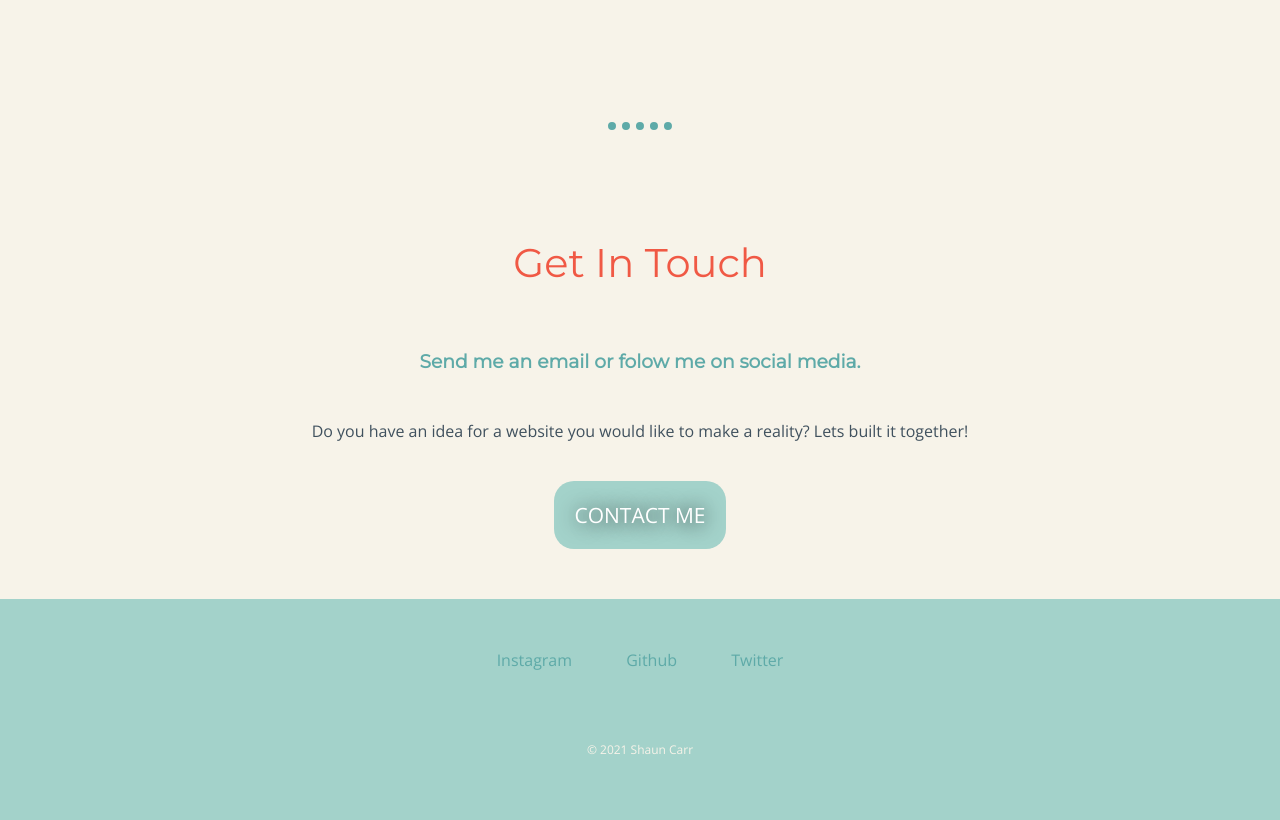
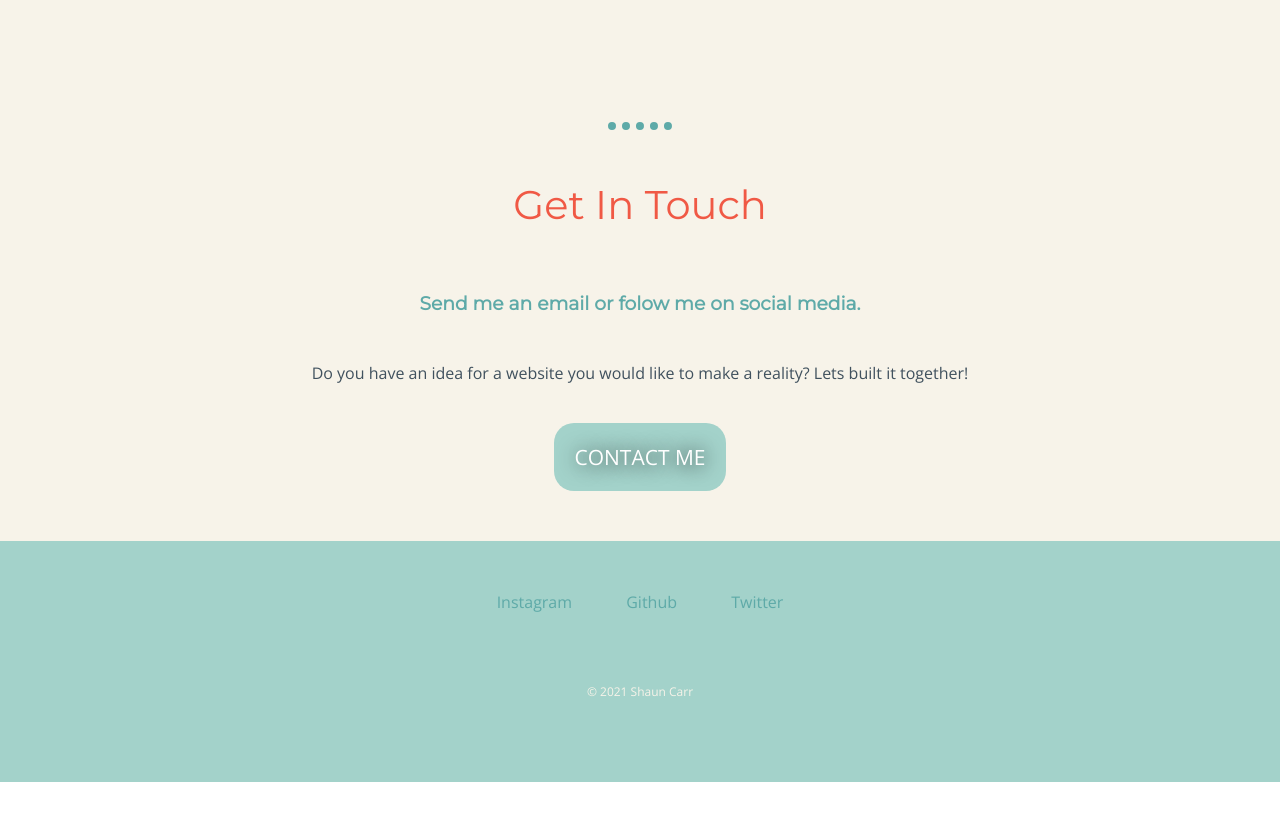
Before and after one commit to clovertwin/ps, a plain HTML site: page index.html in a window 1280 px wide. Shown: the part 2200-3020 px from the top of the page. After the commit the page ends 2982 px from the top, so only its background shows below. Drawn offline with nearby package versions, Linux system fonts and the light colour scheme; a web font is replaced by a local one.

Commit message:
edit to .contact-me

```diff
--- a/css/styles.css
+++ b/css/styles.css
@@ -44,7 +44,7 @@ body {
 }
 
 .contact-me {
-  padding: 50px 0 0 0;
+  margin: 50px auto auto auto;
 }
 
 h1 {
```
